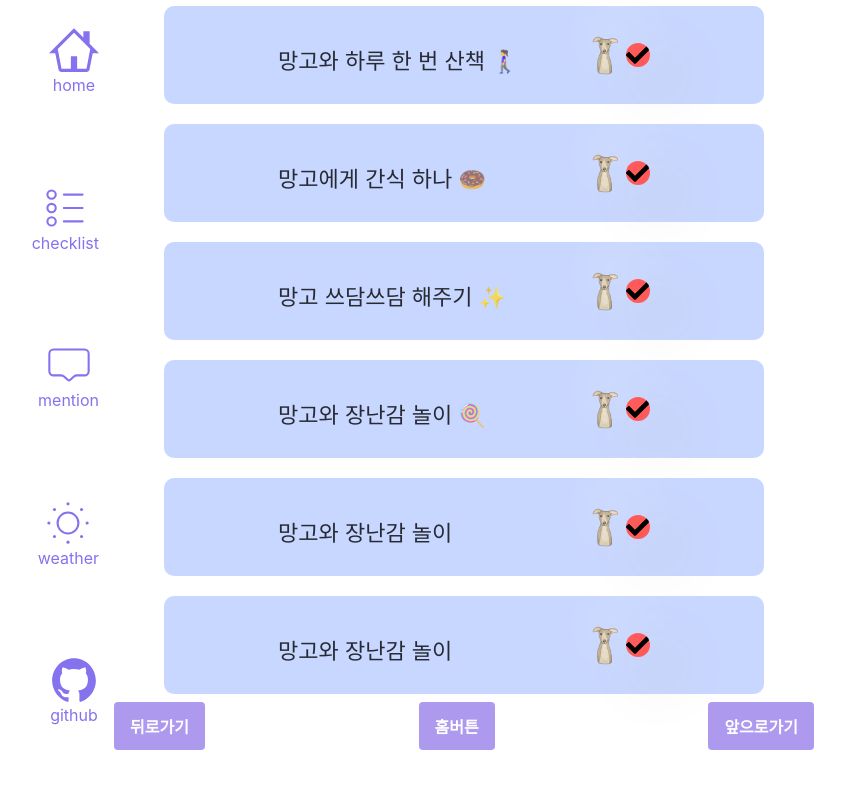
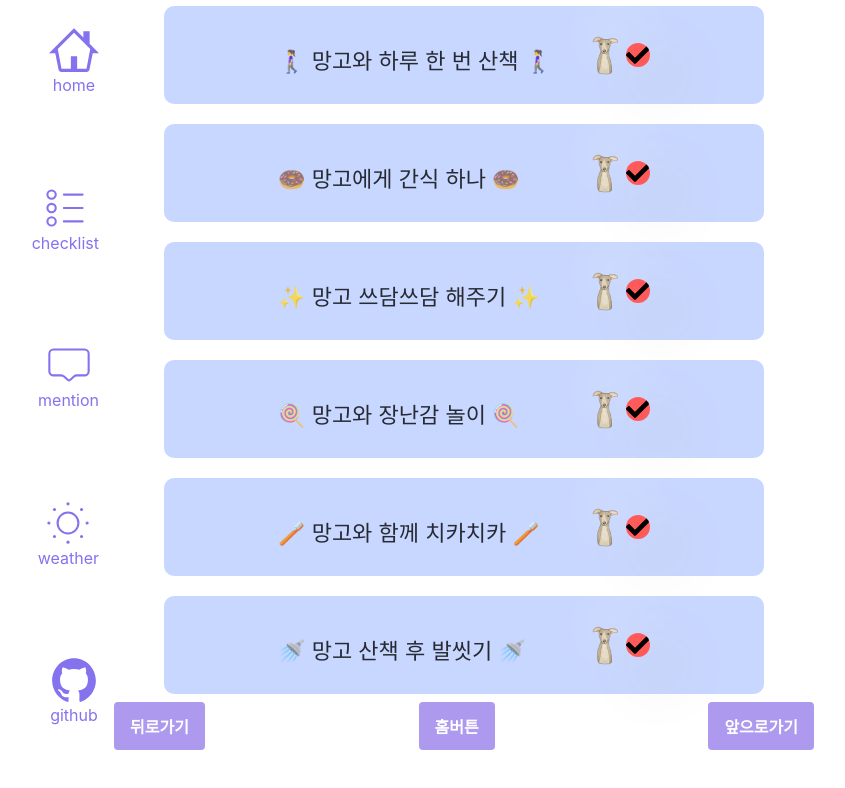
Before and after one commit to yeomdogyeong/make-my-app, a React (Create React App) app: page /listpage in a window 1280 px wide. Shown: the top 788 px of the page, without its empty margins (241-1086 px from the left). Built offline with nearby package versions, Linux system fonts and the light colour scheme.

Commit message:
list수정완료

```diff
--- a/src/pages/ListPage.js
+++ b/src/pages/ListPage.js
@@ -43,12 +43,12 @@ export const ListPage = () => {
       <FirstBox>
         <SecondBox>
           <ListBox>
-            <List text="망고와 하루 한 번 산책 🚶‍♀️" />
-            <List text="망고에게 간식 하나 🍩" />
-            <List text="망고 쓰담쓰담 해주기 ✨" />
-            <List text="망고와 장난감 놀이 🍭" />
-            <List text="망고와 장난감 놀이" />
-            <List text="망고와 장난감 놀이" />
+            <List text="🚶‍♀️ 망고와 하루 한 번 산책 🚶‍♀️" />
+            <List text="🍩 망고에게 간식 하나 🍩" />
+            <List text="✨ 망고 쓰담쓰담 해주기 ✨" />
+            <List text="🍭 망고와 장난감 놀이 🍭" />
+            <List text="🪥 망고와 함께 치카치카 🪥" />
+            <List text="🚿 망고 산책 후 발씻기 🚿" />
           </ListBox>
         </SecondBox>
         <Navigate />
--- a/src/pages/Weather.js
+++ b/src/pages/Weather.js
@@ -81,6 +81,7 @@ export const Weather = () => {
   const [location, setLocation] = useState("");
   const [result, setResult] = useState({});
   const [result2, setResult2] = useState({});
+  const [isLoading, setIsLoading] = useState(true);
 
   const url = `https://api.openweathermap.org/data/2.5/weather?q=${location}&appid=${API_KEY}`; //react값 순차적으로 렌더링되니까 location이랑 API_KEY위로 올려주기
   const seoulUrl = `https://api.openweathermap.org/data/2.5/weather?q=seoul&appid=${API_KEY}`;
@@ -105,15 +106,16 @@ export const Weather = () => {
         method: "get",
         url: seoulUrl,
       });
-      console.log(data);
+
       setResult2(data);
     } catch (err) {
       alert(err);
     }
   };
-
+  console.log(searchWeather2);
   useEffect(() => {
     searchWeather2();
+    setIsLoading(false);
   }, []);
 
   return (
@@ -129,8 +131,12 @@ export const Weather = () => {
               {Object.keys(result2).length !== 0 && (
                 <div className="seoulWeather">
                   망고가 사는 서울의 날씨는 현재
-                  {Math.floor((result2.data.main.temp - 273.15) * 10) / 10}°C
-                  입니다
+                  {isLoading ? (
+                    <div> Loading중...</div>
+                  ) : (
+                    Math.floor((result2.data.main.temp - 273.15) * 10) / 10
+                  )}
+                  °C입니다
                 </div>
               )}
               <input
```
